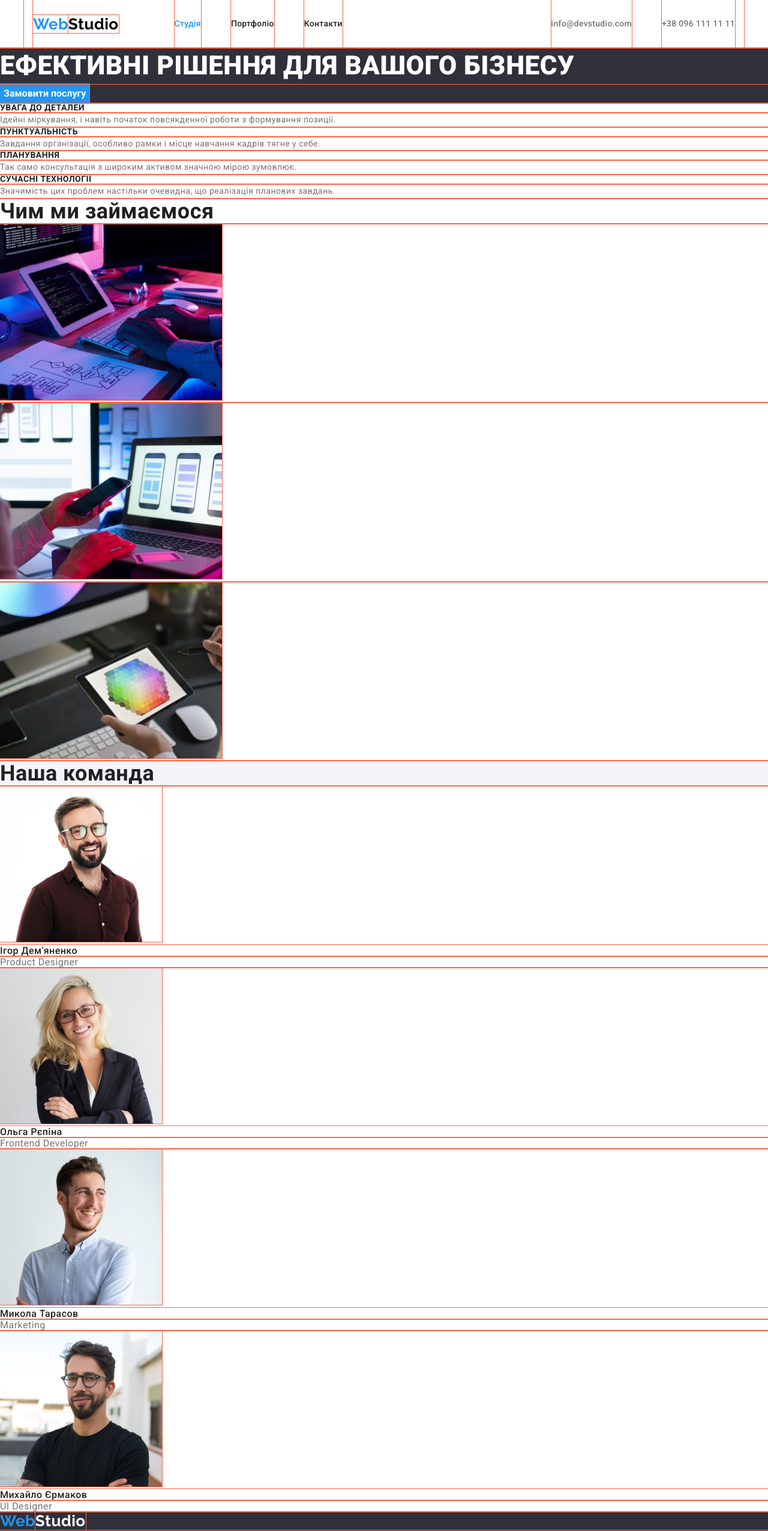
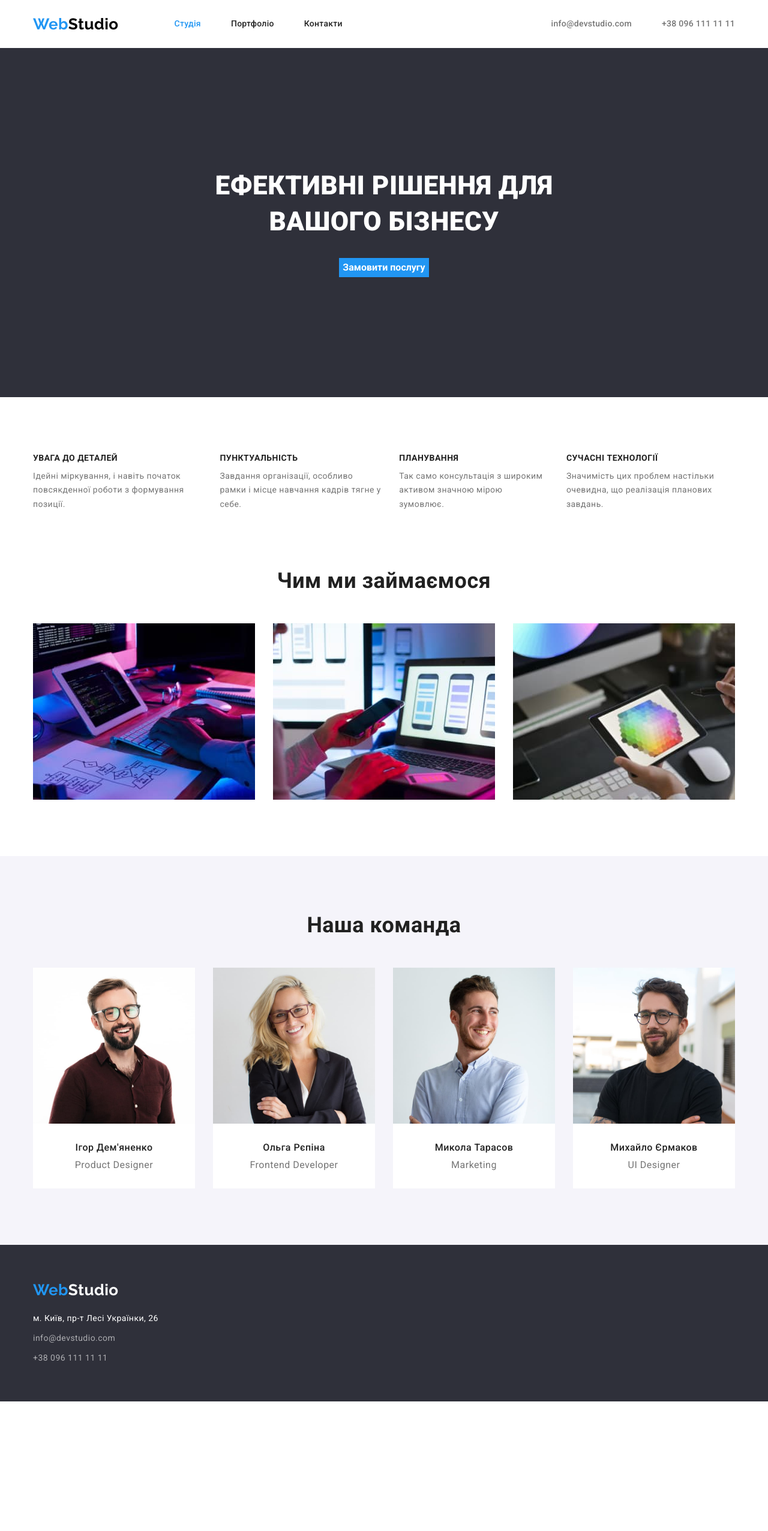
Before and after one commit to lovember26/goit-markup-hw-03, a plain HTML site: page index.html in a window 1280 px wide. Shown: the top 2552 px of the page at 60% size. After the commit the page ends 2336 px from the top, so only its background shows below. Drawn offline with nearby package versions, Linux system fonts and the light colour scheme.

Commit message:
спроба здати д.з№1

```diff
--- a/css/styles.css
+++ b/css/styles.css
@@ -10,41 +10,43 @@ body {
   background-color: #fff;
 }
 
-h1,h2,h3,h4,h5,h6,ul,p{
+h1,
+h2,
+h3,
+h4,
+h5,
+h6,
+ul,
+p {
   margin: 0;
 }
-ul{
+ul {
   padding-left: 0;
-}
-*{
-  outline: 1px solid tomato;
 }
 
 /* Styles header */
-.container{
+.container {
   width: 1200px;
   padding-left: 15px;
   padding-right: 15px;
   margin-left: auto;
   margin-right: auto;
-
 }
-.container.header{
-  display: flex;
-  align-items: center;
-
-}
-.container-nav{
+.container.header {
   display: flex;
   align-items: center;
 }
-.nav-header.list{
+.container-nav {
+  display: flex;
+  align-items: center;
+}
+.nav-header.list {
   display: flex;
 }
-.nav-header-item + .nav-header-item{
-  margin-left:50px;
+.nav-header-item + .nav-header-item {
+  margin-left: 50px;
 }
-.contacts.list{
+.contacts.list {
   display: flex;
   margin-left: auto;
 }
@@ -54,7 +56,7 @@ ul{
 }
 
 .logo {
-margin-right: 93px;
+  margin-right: 93px;
 
   color: var(--accent-color);
   font-family: "Raleway", sans-serif;
@@ -62,7 +64,6 @@ margin-right: 93px;
   font-size: 26px;
   text-decoration: none;
   line-height: 1.19;
-
 }
 
 .logo-end-header {
@@ -71,9 +72,9 @@ margin-right: 93px;
 
 .nav-header-link,
 .contacts-link {
-padding-top: 32px;
-padding-bottom: 32px;
-display: block;
+  padding-top: 32px;
+  padding-bottom: 32px;
+  display: block;
 
   text-decoration: none;
   color: inherit;
@@ -83,14 +84,13 @@ display: block;
   letter-spacing: 0.02em;
 }
 
-.nav-header-link.current{
+.nav-header-link.current {
   color: var(--accent-color);
 }
 .contacts-item {
   color: var(--text-color);
-
 }
-.contacts-item + .contacts-item{
+.contacts-item + .contacts-item {
   margin-left: 50px;
 }
 
@@ -103,8 +103,15 @@ display: block;
 /* Styles hero */
 .hero {
   background-color: #2f303a;
+  text-align: center;
 }
 .hero-heading {
+  padding-top: 200px;
+  margin-bottom: 30px;
+  margin-left: auto;
+  margin-right: auto;
+  width: 696px;
+
   color: #fff;
   font-weight: 900;
   font-size: 44px;
@@ -112,6 +119,7 @@ display: block;
   text-transform: uppercase;
 }
 .hero-btn {
+  margin-bottom: 200px;
   background-color: var(--accent-color);
   color: #fff;
   font-family: inherit;
@@ -124,11 +132,23 @@ display: block;
 .hero-btn:active,
 .hero-btn:hover,
 .hero-btn:focus {
-  background-color: #188CE8;
+  background-color: #188ce8;
 }
 
 /* Styles features */
+.features-wrapper {
+  display: flex;
+  padding-top: 94px;
+  padding-bottom: 94px;
+}
+.features-item {
+  width: calc((100%-90px) / 4);
+}
+.features-item + .features-item {
+  margin-left: 30px;
+}
 .features-heading {
+  margin-bottom: 10px;
   font-weight: 700;
   font-size: 14px;
   line-height: 1.14;
@@ -139,39 +159,73 @@ display: block;
   color: var(--text-color);
   font-size: 14px;
   line-height: 1.7;
-
 }
 /* Styles what we do */
-
+.activity-wrap {
+  display: flex;
+  padding-bottom: 94px;
+}
+.activity-item {
+  width: calc((100%-60px) / 3);
+}
+.activity-item + .activity-item {
+  margin-left: 30px;
+}
+.activity-item img {
+  display: block;
+}
 /* Styles team */
-.team{
-  background-color: #F5F4FA;
+.team {
+  background-color: #f5f4fa;
+  padding-bottom: 94px;
 }
-.team-item{
+.team-item {
   background-color: #fff;
+  text-align: center;
+  width: calc((100%-90px) / 4);
 }
 .activity-heading,
 .team-heading {
-
+  text-align: center;
+  margin-bottom: 50px;
   font-size: 36px;
   line-height: 1.17;
-
+}
+.team-wrapper {
+  display: flex;
+}
+.team-item + .team-item {
+  margin-left: 30px;
+}
+.team-item img {
+  display: block;
+}
+.team-heading {
+  padding-top: 94px;
 }
 .team-name {
+  margin-top: 30px;
+  margin-bottom: 10px;
   font-weight: 500;
   font-size: 16px;
   line-height: 1.19;
-
 }
 .team-descr {
+  margin-bottom: 30px;
   color: var(--text-color);
   font-size: 16px;
   line-height: 1.19;
-  l
 }
 /* Styles footer */
 .footer {
   background-color: #2f303a;
+}
+.footer-wrapper {
+  padding-top: 60px;
+  padding-bottom: 60px;
+}
+.footer-contacts {
+  margin-top: 20px;
 }
 .logo-end-footer {
   color: #fff;
@@ -193,19 +247,35 @@ display: block;
   color: rgba(255, 255, 255, 0.6);
 }
 
+.footer-contacts-item + .footer-contacts-item {
+  margin-top: 9px;
+}
 /* Styles porfolio */
+.header.border {
+  border-bottom: 1px solid #ececec;
+}
 .nav-header-potfolio {
   color: var(--accent-color);
 }
+.button-wrapper {
+  display: flex;
+  padding-top: 93px;
+  padding-bottom: 34px;
+  justify-content: center;
+}
+.button-list-item + .button-list-item {
+  margin-left: 8px;
+}
 .portfolio-btn {
+  padding: 6px 22px;
   background-color: #f5f4fa;
   cursor: pointer;
   font-family: inherit;
   font-weight: 500;
   font-size: 16px;
-  line-height: 1.62;
+  line-height: 1.6;
   text-align: center;
-
+  border-radius: 4px;
   border: none;
 }
 .portfolio-btn:hover,
@@ -213,8 +283,27 @@ display: block;
   color: #fff;
   background-color: var(--accent-color);
 }
+.portfolio-btn:active {
+  box-shadow: 0px 4px 4px rgba(0, 0, 0, 0.25);
+}
+.portfolio-cards {
+  display: flex;
+  flex-wrap: wrap;
+  padding-bottom: 65px;
+}
+.portfolio-cards-item {
+  margin-right: 30px;
+  margin-bottom: 30px;
+  border-bottom: 1px solid rgba(238, 238, 238, 1);
+}
+.portfolio-cards-item:nth-of-type(3n) {
+  margin-right: 0;
+}
+.portfolio-item-heading {
+  margin-top: 20px;
+  margin-bottom: 4px;
+  margin-left: 24px;
 
-.portfolio-item-heading {
   color: var(--heading-color);
 
   font-size: 18px;
@@ -222,12 +311,17 @@ display: block;
   letter-spacing: 0.06em;
 }
 .portfolio-item-text {
+  margin-left: 24px;
+  margin-bottom: 20px;
   color: var(--text-color);
 
   font-size: 16px;
   line-height: 1.88;
-
 }
 .portfolio-item {
   text-decoration: none;
 }
+
+.portfolio-item img {
+  display: block;
+}
--- a/index.html
+++ b/index.html
@@ -56,58 +56,67 @@
         <button type="button" class="hero-btn">Замовити послугу</button>
       </section>
       <section class="features">
+        <div class="container">
           <h2 hidden>Особливості</h2>
-        <ul class="list">
-          <li>
+          <ul class="features-wrapper list">
+            <li class="features-item">
               <h3 class="features-heading">Увага до деталей</h3>
               <p class="features-text">
                 Ідейні міркування, і навіть початок повсякденної роботи з
                 формування позиції.
               </p>
             </li>
-          <li>
+            <li class="features-item">
               <h3 class="features-heading">Пунктуальність</h3>
               <p class="features-text">
-              Завдання організації, особливо рамки і місце навчання кадрів тягне
-              у себе.
+                Завдання організації, особливо рамки і місце навчання кадрів
+                тягне у себе.
               </p>
             </li>
-          <li>
+            <li class="features-item">
               <h3 class="features-heading">Планування</h3>
               <p class="features-text">
                 Так само консультація з широким активом значною мірою зумовлює.
               </p>
             </li>
-          <li>
+            <li class="features-item">
               <h3 class="features-heading">Сучасні технології</h3>
               <p class="features-text">
-              Значимість цих проблем настільки очевидна, що реалізація планових
-              завдань.
+                Значимість цих проблем настільки очевидна, що реалізація
+                планових завдань.
               </p>
             </li>
           </ul>
+        </div>
       </section>
       <section class="activity">
+        <div class="container">
           <h2 class="activity-heading">Чим ми займаємося</h2>
-        <ul class="list">
-          <li>
+          <ul class="activity-wrap list">
+            <li class="activity-item">
               <img
                 src="./images/img1.jpg"
                 alt="Робота за комп'ютером"
                 width="370"
               />
             </li>
-          <li>
+            <li class="activity-item">
               <img src="./images/img2.jpg" alt="Тримає телефон" width="370" />
             </li>
-          <li>
-            <img src="./images/img3.jpg" alt="Малює на планшеті" width="370" />
+            <li class="activity-item">
+              <img
+                src="./images/img3.jpg"
+                alt="Малює на планшеті"
+                width="370"
+              />
             </li>
           </ul>
+        </div>
       </section>
       <section class="team">
+        <div class="container">
           <h2 class="team-heading">Наша команда</h2>
-        <ul class="list">
+          <ul class="team-wrapper list">
             <li class="team-item">
               <img
                 src="./images/img4.jpg"
@@ -141,15 +150,17 @@
               <p lang="en" class="team-descr">UI Designer</p>
             </li>
           </ul>
+        </div>
       </section>
     </main>
     <footer class="footer">
+      <div class="container footer-wrapper">
         <a href="./index.html" lang="en" class="logo"
           >Web<span class="logo-end-footer">Studio</span></a
         >
         <address>
-        <ul class="list">
-          <li>
+          <ul class="footer-contacts list">
+            <li class="footer-contacts-item">
               <a
                 href="https://goo.gl/maps/CPtrU1FHBa2aNyZL9"
                 target="_blank"
@@ -158,7 +169,7 @@
                 >м. Київ, пр-т Лесі Українки, 26</a
               >
             </li>
-          <li>
+            <li class="footer-contacts-item">
               <a
                 href="mailto:info@devstudio.com"
                 lang="en"
@@ -166,13 +177,16 @@
                 >info@devstudio.com</a
               >
             </li>
-          <li>
-            <a href="tel:+380961111111" class="footer-list-item footer-contacts"
+            <li class="footer-contacts-item">
+              <a
+                href="tel:+380961111111"
+                class="footer-list-item footer-contacts"
                 >+38 096 111 11 11</a
               >
             </li>
           </ul>
         </address>
+      </div>
     </footer>
   </body>
 </html>
```
Also changed, not shown: portfolio.html (+47 -25 lines). Lines whose indentation alone changed are shown as unchanged.
